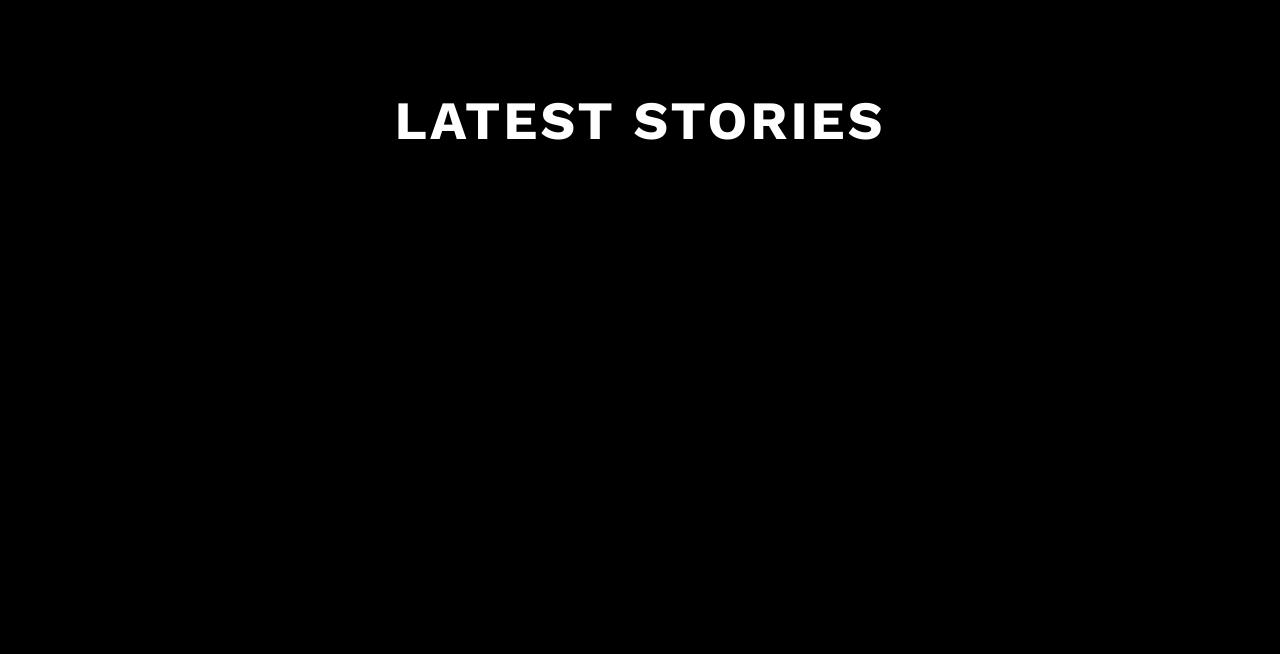
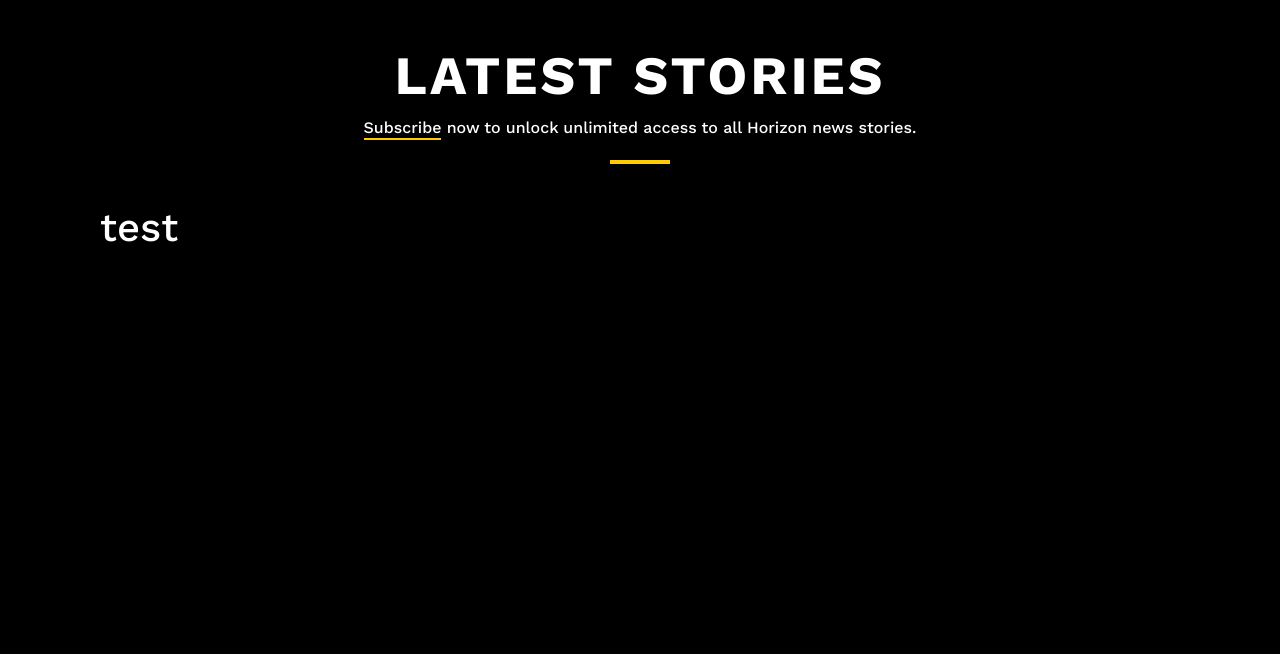
Before and after one commit to noaYarin/NewsWebsite, a plain HTML site: page Frontend/html/index.html in a window 1280 px wide. Shown: the part 70-724 px from the top of the page. Drawn offline with nearby package versions, Linux system fonts and the light colour scheme.

Commit message:
Added titles for main page

```diff
--- a/Frontend/css/components.css
+++ b/Frontend/css/components.css
@@ -40,7 +40,7 @@
   color: black;
   font-size: 14px;
   font-weight: 600;
-  padding: 24px 0;
+  padding: 22px 0;
   position: relative;
   display: block;
 }
--- a/Frontend/css/news.css
+++ b/Frontend/css/news.css
@@ -1,5 +1,5 @@
 .titles {
-  padding: 65px 0px;
+  padding: 20px 0px 40px;
   text-align: center;
 }
 
@@ -8,5 +8,52 @@
   letter-spacing: 3px;
   line-height: 1.5;
   font-weight: bold;
-  margin-bottom: 0.5em;
+  margin: 0px;
 }
+
+.titles span {
+  font-weight: 500;
+}
+
+.highlight-container {
+  line-height: 1.4;
+}
+
+.highlight {
+  position: relative;
+  display: inline-block;
+  color: white;
+  transition: color 0.3s ease;
+  padding: 1px 0;
+  z-index: 1;
+  cursor: pointer;
+}
+
+.highlight::after {
+  content: "";
+  position: absolute;
+  left: 0;
+  bottom: 0;
+  width: 100%;
+  height: 2px;
+  background: #ffcc04;
+  transition: height 0.3s ease, bottom 0.3s ease;
+  z-index: -1;
+}
+
+.highlight:hover {
+  color: black;
+}
+.highlight:hover::after {
+  bottom: 0;
+  height: 100%;
+}
+
+.highlight-container::after {
+  content: "";
+  display: block;
+  width: 60px;
+  height: 4px;
+  background-color: #ffcc04;
+  margin: 20px auto 0;
+}
--- a/Frontend/html/index.html
+++ b/Frontend/html/index.html
@@ -19,6 +19,14 @@
     <container id="container">
       <div class="titles">
         <h1>LATEST STORIES</h1>
+        <span class="highlight-container">
+          <span class="highlight">Subscribe</span>
+          now to unlock unlimited access to all Horizon news stories.
+        </span>
+      </div>
+
+      <div class="news-container">
+        <h1>test</h1>
       </div>
     </container>
     <footer id="footer"></footer>
```
